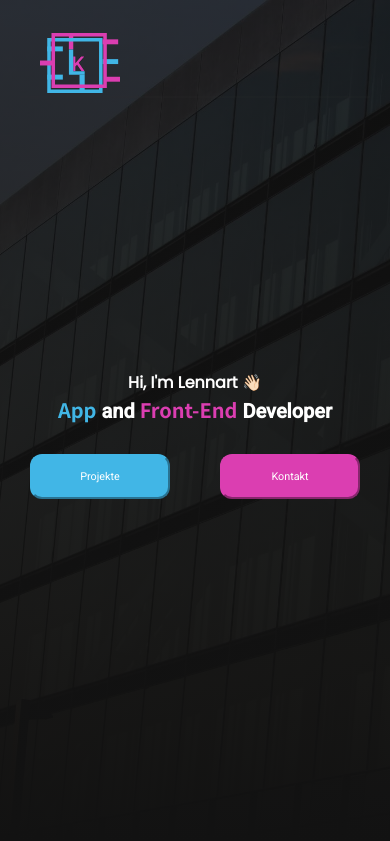
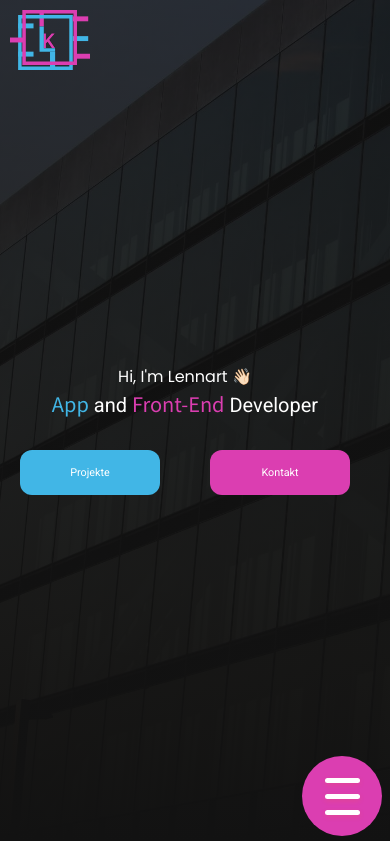
Before and after one commit to lennartkrellenberg/lennart-krellenberg-portfolio, a Gatsby site: page / in a window 390 px wide. Shown: the top 841 px of the page. Built offline with nearby package versions, Linux system fonts and the light colour scheme; Gatsby itself is replaced by a stand-in of ours.

Commit message:
new Navbar

```diff
--- a/gatsby-config.js
+++ b/gatsby-config.js
@@ -8,6 +8,7 @@ module.exports = {
     "gatsby-plugin-react-helmet",
     "gatsby-plugin-sharp",
     "gatsby-transformer-sharp",
+    "gatsby-plugin-postcss",
     {
       resolve: "gatsby-source-filesystem",
       options: {
--- a/package.json
+++ b/package.json
@@ -20,6 +20,7 @@
     "gatsby": "^3.4.1",
     "gatsby-background-image": "^1.5.3",
     "gatsby-plugin-image": "^1.5.0",
+    "gatsby-plugin-postcss": "^4.9.0",
     "gatsby-plugin-react-helmet": "^4.5.0",
     "gatsby-plugin-react-svg": "^3.0.1",
     "gatsby-plugin-sass": "^4.5.0",
@@ -33,6 +34,7 @@
     "react-dom": "^17.0.1",
     "react-helmet": "^6.1.0",
     "sass": "^1.32.13",
-    "styled-components": "^5.3.0"
+    "styled-components": "^5.3.0",
+    "tailwindcss": "^2.2.4"
   }
 }
--- /dev/null
+++ b/postcss.config.js
@@ -0,0 +1,5 @@
+module.exports = () => ({
+    plugins: [
+        require("tailwindcss")
+    ]
+})
--- a/src/pages/index.js
+++ b/src/pages/index.js
@@ -10,6 +10,8 @@ import { getImage, GatsbyImage } from "gatsby-plugin-image"
 import { convertToBgImage } from "gbimage-bridge"
 import BackgroundImage from 'gatsby-background-image'
 import { Link } from "gatsby"
+import "../style/tailwind.css"
+import Logo from "../components/navbar/Logo"
 
 
 
@@ -53,16 +55,45 @@ const IndexPage = () => {
       >
         <div className={style.bgOverlay}>
 
-          <section className={style.heroSection, style.wrapper} id="home">
+          <section className={style.heroSection} id="home">
             <div className={style.heroContent}>
-              <div className={style.heroTop}>
-                <div className={style.navbar}>
-                  <Navbar></Navbar>
+              <div>
+                <nav className="nav w-screen mx-auto flex flex-row justify-between  text-white fixed p-5  h-30 z-20 self-center ">
+                  <div className=" container mx-auto flex flex-row justify-between self-center">
+                    <div className=" flex"><Logo></Logo></div>
+
+                    <div className="h-20 items-center flex hidden lg:flex">
+                      <Link className="p-5 text-lg hover:text-pink-500" to="#home">Home</Link>
+                      <Link className="p-5 text-lg hover:text-pink-500" to="#aboutme">Über Mich</Link>
+                      <Link className="p-5 text-lg hover:text-pink-500" to="#work">Work</Link>
+                      <Link className="p-5 text-lg hover:text-pink-500" to="#tools">Tools</Link>
+                      <a className="p-5 text-lg hover:text-pink-500" href="mailto:lennart@lennartkrellenberg.com">Contact</a>
+                    </div>
+                  </div>
+                  <div className=" bg-pink-500 fixed bottom-4 right-4 rounded-full   z-50 h-17 w-17   lg:hidden " onClick={toggleMenu} onKeyDown={toggleMenu} role="button" tabIndex={0}>
+
+                    <div class="menu-btn">
+                      <div class="menu-btn__burger"></div>
+                    </div>
 
                   </div>
+
+                  <div className="bg-bgblack-500 text-3xl fixed flex flex-col py-4 justify-center items-center inset-0 hidden js-toggle">
+                    <Link className="p-5 text-lg hover:text-pink-500" to="#home">Home</Link>
+                    <Link className="p-5 text-lg hover:text-pink-500" to="#aboutme">Über Mich</Link>
+                    <Link className="p-5 text-lg hover:text-pink-500" to="#work">Work</Link>
+                    <Link className="p-5 text-lg hover:text-pink-500" to="#tools">Tools</Link>
+                    <a className="p-5 text-lg hover:text-pink-500" href="mailto:lennart@lennartkrellenberg.com">Contact</a>
+
+
                   </div>
 
+                </nav>
 
+              </div>
+
+              <div className={style.wrapper}>
+                <div className="flex w-screen h-screen ">
                   <div className={style.heroLeft}>
                     <h5>Hi, I'm Lennart <span role="img" aria-label="shake-hand">👋🏻</span></h5>
                     <h2><span className={style.blue}>App</span> and <span className={style.pink}>Front-End</span> Developer</h2>
@@ -71,13 +102,8 @@ const IndexPage = () => {
                       <a href="mailto:lennart@lennartkrellenberg.com"><button className={style.btn2}>Kontakt</button></a>
                     </div>
                   </div>
-
-
-              <div className={style.heroRight}>
-
-
                 </div>
-
+              </div>
             </div>
           </section>
         </div>
@@ -189,3 +215,33 @@ const IndexPage = () => {
 
 
 export default IndexPage
+
+let menuOpen = false;
+
+function toggleMenu() {
+  const navToggle = document.getElementsByClassName("js-toggle");
+  const menuBtn = document.querySelector('.menu-btn');
+  if (!menuOpen) {
+    menuBtn.classList.add('open');
+    menuOpen = true;
+  } else {
+    menuBtn.classList.remove('open');
+    menuOpen = false;
+  }
+  for (let i = 0; i < navToggle.length; i++) {
+    navToggle.item(i).classList.toggle("hidden");
+
+
+
+  }
+
+
+}
+
+window.addEventListener("scroll", (e) => {
+  if (window.scrollY >= 400) {
+    document.querySelector("nav").classList.add("bg-bgblack-500");
+  } else {
+    document.querySelector("nav").classList.remove("bg-bgblack-500");
+  }
+})
--- a/src/style/global.module.scss
+++ b/src/style/global.module.scss
@@ -21,7 +21,7 @@ html {
 }
 
 .wrapper {
-  max-width: 1200px;
+  max-width: 1500px;
   margin: 0 auto;
 }
 
@@ -76,15 +76,14 @@ html {
   height: 100vh;
 }
 .heroSection {
+  overflow: hidden;
+
   height: 100vh;
 }
 
 .heroContent {
   height: 100vh;
   width: 100%;
-  display: grid;
-  grid-template-columns: 1fr 1fr;
-  grid-template-rows: 150px 1fr;
 }
 
 .heroRight {
@@ -127,7 +126,7 @@ html {
   min-height: 60vh;
 
   h3 {
-    margin-top: 40px;
+    padding-top: 40px;
     font-size: 2.5rem;
     margin-bottom: 80px;
   }
@@ -162,6 +161,7 @@ html {
   min-height: 100vh;
 
   h3 {
+    padding-top: 80px;
     font-size: 2.5rem;
     margin-bottom: 80px;
   }
--- /dev/null
+++ b/src/style/tailwind.css
@@ -0,0 +1,52 @@
+@tailwind base;
+@tailwind components;
+@tailwind utilities;
+
+.menu-btn {
+  position: relative;
+  display: flex;
+  justify-content: center;
+  align-items: center;
+  width: 80px;
+  height: 80px;
+  cursor: pointer;
+  transition: all 0.5s ease-in-out;
+  /* border: 3px solid #fff; */
+}
+.menu-btn__burger {
+  width: 35px;
+  height: 5px;
+  background: #fff;
+  border-radius: 5px;
+  box-shadow: 0 2px 5px rgba(255, 101, 47, 0.2);
+  transition: all 0.5s ease-in-out;
+}
+.menu-btn__burger::before,
+.menu-btn__burger::after {
+  content: "";
+  position: absolute;
+  width: 35px;
+  height: 5px;
+  background: #fff;
+  border-radius: 5px;
+  box-shadow: 0 2px 5px rgba(255, 101, 47, 0.2);
+  transition: all 0.5s ease-in-out;
+}
+.menu-btn__burger::before {
+  transform: translateY(-16px);
+}
+.menu-btn__burger::after {
+  transform: translateY(16px);
+}
+/* ANIMATION */
+.menu-btn.open .menu-btn__burger {
+  transform: translateX(-50px);
+  background: transparent;
+  box-shadow: none;
+}
+.menu-btn.open .menu-btn__burger::before {
+  transform: rotate(45deg) translate(35px, -35px);
+}
+.menu-btn.open .menu-btn__burger::after {
+  transform: rotate(-45deg) translate(35px, 35px);
+}
--- /dev/null
+++ b/tailwind.config.js
@@ -0,0 +1,27 @@
+const { colors: defaultColors } = require('tailwindcss/defaultTheme')
+
+const colors = {
+  ...defaultColors,
+  ...{
+    "bgblack": {
+      "500": "#121212",
+    },
+
+    "pink": {
+      "500": "#db3eb1",
+    }
+  },
+}
+
+
+module.exports = {
+  purge: [],
+  darkMode: false, // or 'media' or 'class'
+  theme: {
+    "colors": colors,
+  },
+  variants: {
+    extend: {},
+  },
+  plugins: [],
+}
```
Also changed, not shown: 1 other file. Lines whose indentation alone changed are shown as unchanged.
